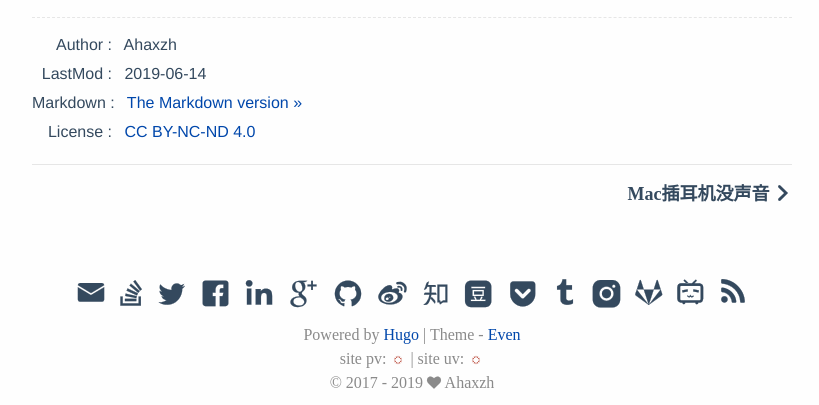
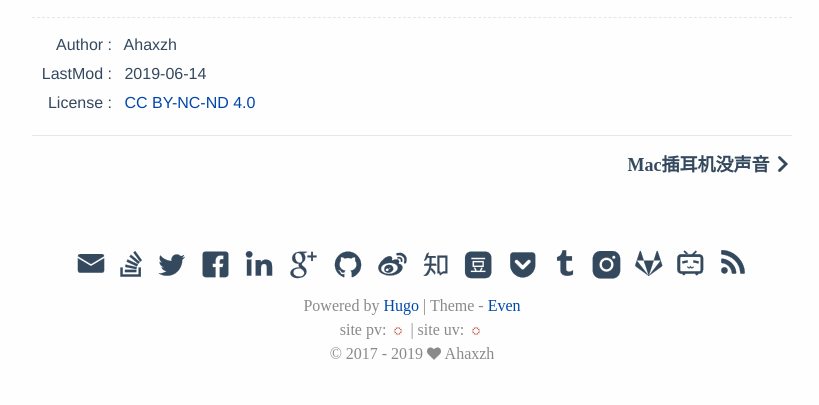
Before and after one commit to Ahaxzh/Ahaxzh.github.io, a plain HTML site: page post/JustSoSo/index.html in a window 1280 px wide. Shown: the part 901-1306 px from the top of the page, without its empty margins (228-1047 px from the left). After the commit the page ends 1277 px from the top, so only its background shows below. Drawn offline with nearby package versions, Linux system fonts and the light colour scheme; some packages are replaced by stand-ins of ours; a script that the page names is missing.

Commit message:
rebuilding site 2019年 6月17日 星期一 16时52分59秒 CST

```diff
--- a/post/JustSoSo/index.html
+++ b/post/JustSoSo/index.html
@@ -183,10 +183,7 @@ id sem consectetuer libero luctus adipiscing.</p>
 
     </span>
   </p>
-  <p class="copyright-item">
-      <span class="item-title">Markdown</span>
-      <span class="item-content"><a class="link-to-markdown" href="http://localhost:1313/post/JustSoSo/index.md" target="_blank">The Markdown version »</a></span>
-    </p>
+
   <p class="copyright-item">
     <span class="item-title">License</span>
     <span class="item-content"><a rel="license noopener" href="https://creativecommons.org/licenses/by-nc-nd/4.0/" target="_blank">CC BY-NC-ND 4.0</a></span>
```
Also changed, not shown: post/beforePublish/index.html (+1 -4 lines), post/iOS13test/index.html (+1 -4 lines), post/maCoreAudiod/index.html (+1 -4 lines), post/test/index.html (+1 -4 lines).
